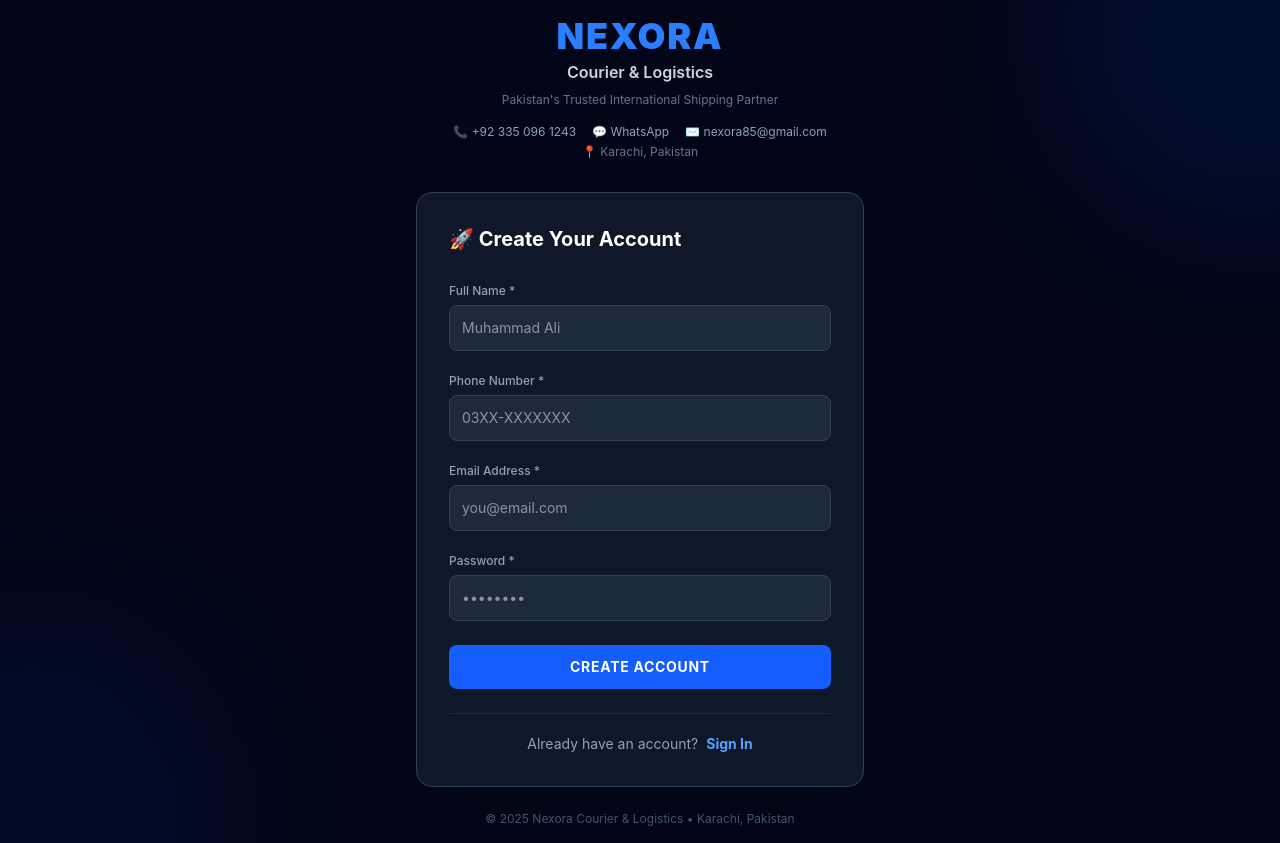
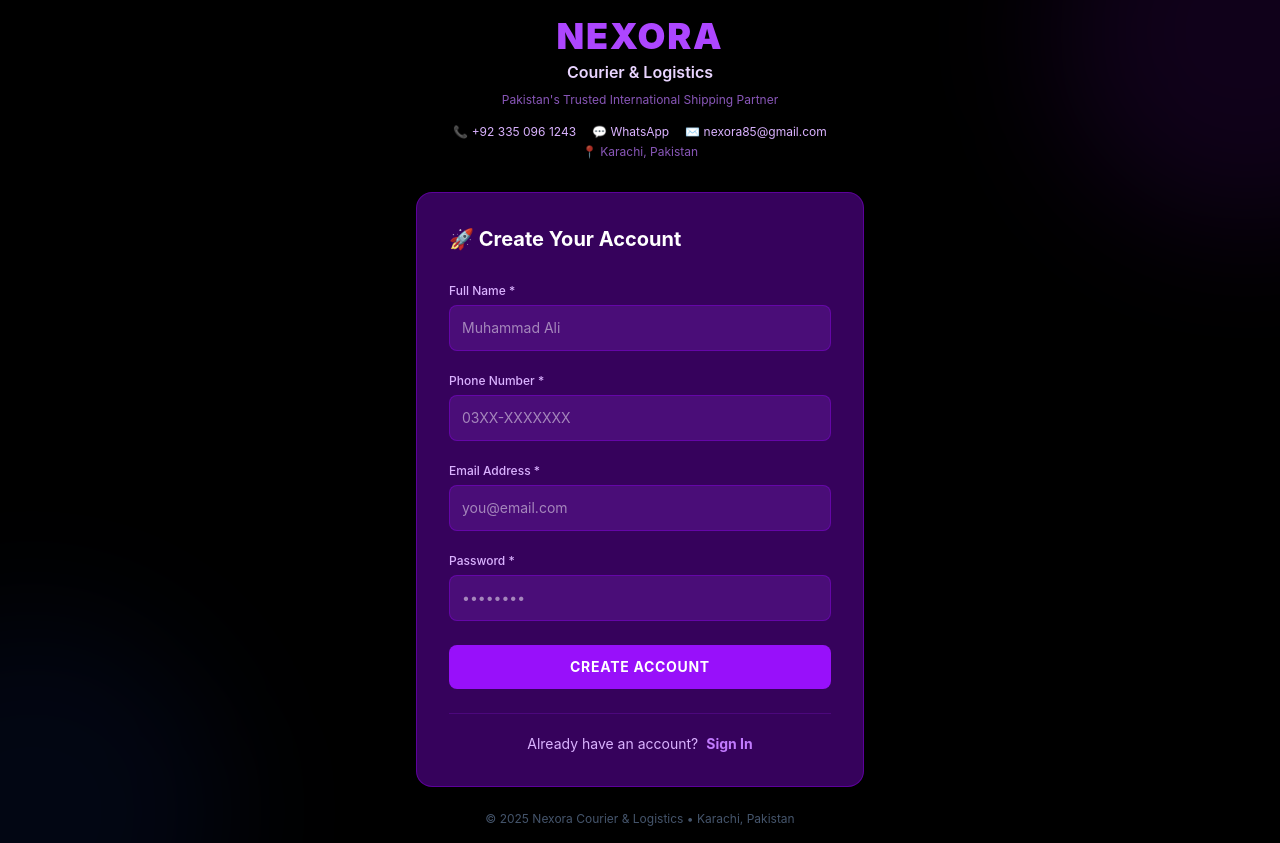
Before and after one commit to Usmansaleem213/nexora-system, a React (Vite) app: page / in a window 1280 px wide. Both pictures are taken after a click on the button "Sign Up". Built offline with nearby package versions, Linux system fonts and the light colour scheme.

Commit message:
Update AuthWrapper.jsx

```diff
--- a/src/AuthWrapper.jsx
+++ b/src/AuthWrapper.jsx
@@ -82,41 +82,41 @@ export default function AuthWrapper() {
   };
 
   const ContactBar = () => (
-    <div className="fixed bottom-0 left-0 right-0 z-40 bg-slate-900/90 border-t border-slate-800 py-2 px-6 flex justify-center gap-6">
-      <a href="tel:+923350961243" className="flex items-center gap-1 text-xs text-slate-400 hover:text-blue-400 transition-all">📞 +92 335 096 1243</a>
-      <a href="https://wa.me/923350961243" target="_blank" className="flex items-center gap-1 text-xs text-slate-400 hover:text-green-400 transition-all">💬 WhatsApp</a>
-      <a href="mailto:nexora85@gmail.com" className="flex items-center gap-1 text-xs text-slate-400 hover:text-blue-400 transition-all">✉️ nexora85@gmail.com</a>
+    <div className="fixed bottom-0 left-0 right-0 z-40 bg-purple-950/90/90 border-t border-purple-800/40 py-2 px-6 flex justify-center gap-6">
+      <a href="tel:+923350961243" className="flex items-center gap-1 text-xs text-purple-300 hover:text-purple-400 transition-all">📞 +92 335 096 1243</a>
+      <a href="https://wa.me/923350961243" target="_blank" className="flex items-center gap-1 text-xs text-purple-300 hover:text-green-400 transition-all">💬 WhatsApp</a>
+      <a href="mailto:nexora85@gmail.com" className="flex items-center gap-1 text-xs text-purple-300 hover:text-purple-400 transition-all">✉️ nexora85@gmail.com</a>
       <span className="text-xs text-slate-600">📍 Karachi, Pakistan</span>
     </div>
   );
 
   if (loading) return (
-    <div className="min-h-screen bg-slate-950 flex items-center justify-center">
-      <div className="text-blue-400 text-xl font-bold animate-pulse">Nexora Loading...</div>
+    <div className="min-h-screen bg-black flex items-center justify-center">
+      <div className="text-purple-400 text-xl font-bold animate-pulse">Nexora Loading...</div>
     </div>
   );
 
   if (!session) return (
-    <div className="min-h-screen bg-slate-950 flex items-center justify-center p-4 relative overflow-hidden">
+    <div className="min-h-screen bg-black flex items-center justify-center p-4 relative overflow-hidden">
       <div className="absolute inset-0 overflow-hidden">
-        <div className="absolute -top-40 -right-40 w-96 h-96 bg-blue-600/10 rounded-full blur-3xl"></div>
+        <div className="absolute -top-40 -right-40 w-96 h-96 bg-purple-600/10 rounded-full blur-3xl"></div>
         <div className="absolute -bottom-40 -left-40 w-96 h-96 bg-blue-800/10 rounded-full blur-3xl"></div>
       </div>
 
       <div className="w-full max-w-md relative z-10">
         <div className="text-center mb-8">
-          <h1 className="text-4xl font-black tracking-wider text-blue-500">NEXORA</h1>
-          <p className="text-slate-300 font-semibold mt-1">Courier & Logistics</p>
-          <p className="text-slate-500 text-xs mt-2">Pakistan's Trusted International Shipping Partner</p>
+          <h1 className="text-4xl font-black tracking-wider text-purple-500">NEXORA</h1>
+          <p className="text-purple-200 font-semibold mt-1">Courier & Logistics</p>
+          <p className="text-purple-400/70 text-xs mt-2">Pakistan's Trusted International Shipping Partner</p>
           <div className="flex justify-center gap-4 mt-4">
-            <a href="tel:+923350961243" className="flex items-center gap-1 text-xs text-slate-400 hover:text-blue-400 transition-all">📞 +92 335 096 1243</a>
-            <a href="https://wa.me/923350961243" target="_blank" className="flex items-center gap-1 text-xs text-slate-400 hover:text-green-400 transition-all">💬 WhatsApp</a>
-            <a href="mailto:nexora85@gmail.com" className="flex items-center gap-1 text-xs text-slate-400 hover:text-blue-400 transition-all">✉️ nexora85@gmail.com</a>
+            <a href="tel:+923350961243" className="flex items-center gap-1 text-xs text-purple-300 hover:text-purple-400 transition-all">📞 +92 335 096 1243</a>
+            <a href="https://wa.me/923350961243" target="_blank" className="flex items-center gap-1 text-xs text-purple-300 hover:text-green-400 transition-all">💬 WhatsApp</a>
+            <a href="mailto:nexora85@gmail.com" className="flex items-center gap-1 text-xs text-purple-300 hover:text-purple-400 transition-all">✉️ nexora85@gmail.com</a>
           </div>
-          <p className="text-xs text-slate-500 mt-1">📍 Karachi, Pakistan</p>
+          <p className="text-xs text-purple-400/70 mt-1">📍 Karachi, Pakistan</p>
         </div>
 
-        <div className="bg-slate-900 border border-slate-700 rounded-2xl p-8 shadow-2xl">
+        <div className="bg-purple-950/90 border border-purple-700/50 rounded-2xl p-8 shadow-2xl">
           <h2 className="text-xl font-bold text-white mb-6">
             {isSignup ? '🚀 Create Your Account' : '🔐 Welcome Back'}
           </h2>
@@ -125,22 +125,22 @@ export default function AuthWrapper() {
             {isSignup && (
               <>
                 <div>
-                  <label className="text-xs text-slate-400 font-medium">Full Name *</label>
-                  <input type="text" className="w-full mt-1 bg-slate-800 border border-slate-700 rounded-lg p-3 text-white text-sm focus:outline-none focus:border-blue-500 transition-all" placeholder="Muhammad Ali" value={name} onChange={(e) => setName(e.target.value)} required />
+                  <label className="text-xs text-purple-300 font-medium">Full Name *</label>
+                  <input type="text" className="w-full mt-1 bg-purple-900/60 border border-purple-700/50 rounded-lg p-3 text-white text-sm focus:outline-none focus:border-purple-500 transition-all" placeholder="Muhammad Ali" value={name} onChange={(e) => setName(e.target.value)} required />
                 </div>
                 <div>
-                  <label className="text-xs text-slate-400 font-medium">Phone Number *</label>
-                  <input type="tel" className="w-full mt-1 bg-slate-800 border border-slate-700 rounded-lg p-3 text-white text-sm focus:outline-none focus:border-blue-500 transition-all" placeholder="03XX-XXXXXXX" value={phone} onChange={(e) => setPhone(e.target.value)} required />
+                  <label className="text-xs text-purple-300 font-medium">Phone Number *</label>
+                  <input type="tel" className="w-full mt-1 bg-purple-900/60 border border-purple-700/50 rounded-lg p-3 text-white text-sm focus:outline-none focus:border-purple-500 transition-all" placeholder="03XX-XXXXXXX" value={phone} onChange={(e) => setPhone(e.target.value)} required />
                 </div>
               </>
             )}
             <div>
-              <label className="text-xs text-slate-400 font-medium">Email Address *</label>
-              <input type="email" className="w-full mt-1 bg-slate-800 border border-slate-700 rounded-lg p-3 text-white text-sm focus:outline-none focus:border-blue-500 transition-all" placeholder="you@email.com" value={email} onChange={(e) => setEmail(e.target.value)} required />
+              <label className="text-xs text-purple-300 font-medium">Email Address *</label>
+              <input type="email" className="w-full mt-1 bg-purple-900/60 border border-purple-700/50 rounded-lg p-3 text-white text-sm focus:outline-none focus:border-purple-500 transition-all" placeholder="you@email.com" value={email} onChange={(e) => setEmail(e.target.value)} required />
             </div>
             <div>
-              <label className="text-xs text-slate-400 font-medium">Password *</label>
-              <input type="password" className="w-full mt-1 bg-slate-800 border border-slate-700 rounded-lg p-3 text-white text-sm focus:outline-none focus:border-blue-500 transition-all" placeholder="••••••••" value={password} onChange={(e) => setPassword(e.target.value)} required minLength={6} />
+              <label className="text-xs text-purple-300 font-medium">Password *</label>
+              <input type="password" className="w-full mt-1 bg-purple-900/60 border border-purple-700/50 rounded-lg p-3 text-white text-sm focus:outline-none focus:border-purple-500 transition-all" placeholder="••••••••" value={password} onChange={(e) => setPassword(e.target.value)} required minLength={6} />
             </div>
 
             {error && (
@@ -149,15 +149,15 @@ export default function AuthWrapper() {
               </div>
             )}
 
-            <button type="submit" disabled={submitting} className="w-full bg-blue-600 hover:bg-blue-500 disabled:opacity-50 text-white font-bold py-3 rounded-lg transition-all text-sm uppercase tracking-wider mt-2">
+            <button type="submit" disabled={submitting} className="w-full bg-purple-600 hover:bg-purple-500 disabled:opacity-50 text-white font-bold py-3 rounded-lg transition-all text-sm uppercase tracking-wider mt-2">
               {submitting ? 'Please wait...' : isSignup ? 'Create Account' : 'Sign In'}
             </button>
           </form>
 
-          <div className="mt-6 text-center border-t border-slate-800 pt-5">
-            <p className="text-slate-400 text-sm">
+          <div className="mt-6 text-center border-t border-purple-800/40 pt-5">
+            <p className="text-purple-300 text-sm">
               {isSignup ? 'Already have an account?' : "Don't have an account?"}
-              <button type="button" onClick={() => { setIsSignup(!isSignup); setError(''); setPhone(''); }} className="text-blue-400 font-bold ml-2 hover:text-blue-300 transition-all">
+              <button type="button" onClick={() => { setIsSignup(!isSignup); setError(''); setPhone(''); }} className="text-purple-400 font-bold ml-2 hover:text-blue-300 transition-all">
                 {isSignup ? 'Sign In' : 'Sign Up'}
               </button>
             </p>
@@ -172,9 +172,9 @@ export default function AuthWrapper() {
   // ADMIN PORTAL
   if (userRole === 'admin') return (
     <div className="relative pb-10">
-      <div className="fixed top-4 right-4 z-50 flex items-center gap-3 bg-slate-900 border border-slate-700 px-3 py-2 rounded-lg shadow-lg">
+      <div className="fixed top-4 right-4 z-50 flex items-center gap-3 bg-purple-950/90 border border-purple-700/50 px-3 py-2 rounded-lg shadow-lg">
         <span className="text-xs text-emerald-400 font-bold">👑 ADMIN</span>
-        <span className="text-xs text-slate-400">{session.user.email}</span>
+        <span className="text-xs text-purple-300">{session.user.email}</span>
         <button type="button" onClick={handleLogout} className="text-xs bg-red-600 hover:bg-red-500 text-white font-bold px-3 py-1.5 rounded-md transition-all">Logout</button>
       </div>
       <ContactBar />
@@ -185,9 +185,9 @@ export default function AuthWrapper() {
   // STAFF PORTAL
   if (userRole === 'staff') return (
     <div className="relative pb-10">
-      <div className="fixed top-4 right-4 z-50 flex items-center gap-3 bg-slate-900 border border-slate-700 px-3 py-2 rounded-lg shadow-lg">
-        <span className="text-xs text-blue-400 font-bold">🔧 STAFF</span>
-        <span className="text-xs text-slate-400">{session.user.email}</span>
+      <div className="fixed top-4 right-4 z-50 flex items-center gap-3 bg-purple-950/90 border border-purple-700/50 px-3 py-2 rounded-lg shadow-lg">
+        <span className="text-xs text-purple-400 font-bold">🔧 STAFF</span>
+        <span className="text-xs text-purple-300">{session.user.email}</span>
         <button type="button" onClick={handleLogout} className="text-xs bg-red-600 hover:bg-red-500 text-white font-bold px-3 py-1.5 rounded-md transition-all">Logout</button>
       </div>
       <ContactBar />
```
